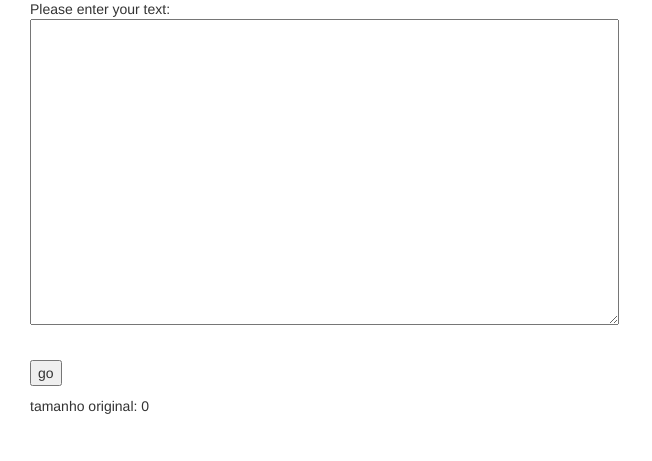
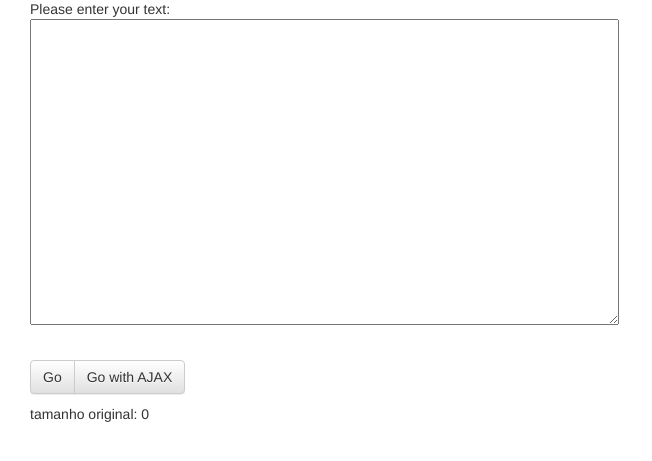
Before and after one commit to dezoito/flask-Summarizer, a Flask app: page / in a window 1280 px wide. Shown: the part 71-532 px from the top of the page, without its empty margins (0-652 px from the left). Run offline with Flask 2, Linux system fonts and the light colour scheme; parts of the project's set-up code (start-up, migrations or seed data) failed here and were passed over; some libraries are stand-ins or nearby versions.

Commit message:
Slight cleanup and UI changes

```diff
--- a/app/templates/base.html
+++ b/app/templates/base.html
@@ -53,7 +53,6 @@
       {% endblock %}
 
 
-
        <!-- container -->
        <div class="container-fluid">
            <div class="row-fluid">
--- a/app/templates/form_resumo.html
+++ b/app/templates/form_resumo.html
@@ -12,18 +12,23 @@
           {{ form.texto(rows=15, cols=70) }}<br>
 
           {% for error in form.texto.errors %}
-            <span style="color: red;">[{{ error }}]</span>
+            <span style="color: red;" class="alert alert-danger">[{{ error }}]</span>
           {% endfor %}<br>
 
       </p>
+      <div class="btn-group">
+        <button type="submit" class="btn btn-default">Go</button>
+        <button type="button" class="btn btn-default">Go with AJAX</button>
+      </div>
 
+      <p>
       {% if rc.texto_resumido %}
-
+      <br/>
       Texto Resumido:<br/>
         <textarea cols="70" rows="15" name="txt_resumo">{{ rc.texto_resumido }}</textarea>
       {% endif %}
 
-      <p><input type="submit" value="go"></p>
+
   </form>
 
 <script type="text/javascript">
--- a/app/views.py
+++ b/app/views.py
@@ -6,17 +6,16 @@ from .forms import FormResumo
 
 
 @app.route('/', methods=['GET', 'POST'])
-@app.route('/index', methods=['GET', 'POST'])
 @app.route('/form_resumo', methods=['GET', 'POST'])
 def form_resumo():
     form = FormResumo()
     rc = {}
     if form.validate_on_submit():
-            flash('Texto digitado:%s ' %
-            (form.texto.data))
+            # flash('Texto digitado:%s ' % (form.texto.data))
             # return redirect('/index')
+
+            # summarization happens here
             entrada = form.texto.data
-            # summarization happens here
             texto_resumido = summarize.summarize_text(entrada, block_sep='\n')
             rc['entrada'] = entrada
             rc['texto_resumido'] = texto_resumido
```
